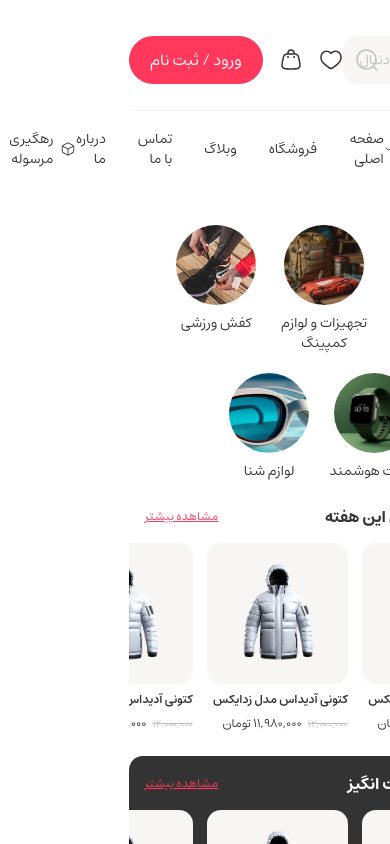
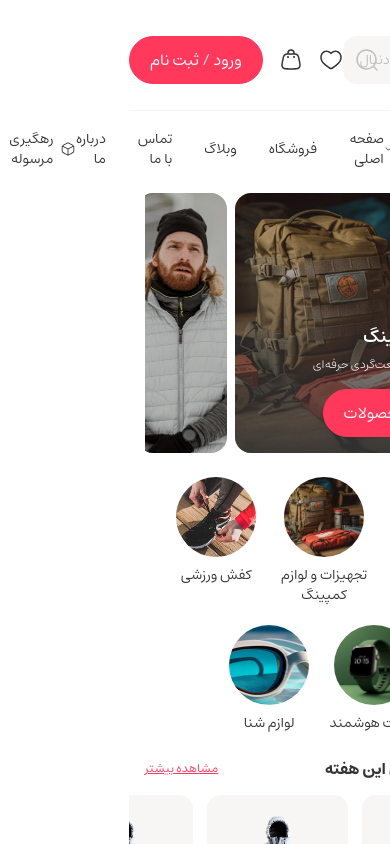
Before and after one commit to mohammadDV/chain-store-frontend, a Next.js app: page /brand in a window 390 px wide. Shown: the top 844 px of the page. Built offline with nearby package versions, Linux system fonts and the light colour scheme.

Commit message:
feat(brand): add BrandHeroGrid component for brand page
Introduce a new interactive hero grid component that displays featured brand categories with expandable details. The component includes responsive design, image handling, and interactive state management for a better user experience.

```diff
--- /dev/null
+++ b/app/(main)/_components/brandHeroGrid/BrandHeroGrid.tsx
@@ -0,0 +1,83 @@
+"use client";
+
+import Image, { type StaticImageData } from "next/image";
+import Link from "next/link";
+import { Button } from "@/ui/button";
+import * as React from "react";
+import { cn } from "@/lib/utils";
+
+type BrandHeroItem = {
+    id: number;
+    image: StaticImageData;
+    title: string;
+    description: string;
+    button: string;
+    href: string;
+};
+
+interface BrandHeroGridProps {
+    items: BrandHeroItem[];
+}
+
+export const BrandHeroGrid: React.FC<BrandHeroGridProps> = ({ items }) => {
+    const [activeIndex, setActiveIndex] = React.useState(0);
+
+    return (
+        <section className="container mx-auto relative w-full z-20 mt-6 lg:mt-8 h-[260px] lg:h-[460px] px-4 lg:px-0 overflow-hidden">
+            <div className={cn("flex h-full gap-2 lg:gap-3 overflow-x-auto md:overflow-visible snap-x snap-mandatory")}>
+                {items.slice(0, 4).map((item, idx) => {
+                    const isActive = idx === activeIndex;
+                    return (
+                        <article
+                            key={item.id}
+                            onClick={() => setActiveIndex(idx)}
+                            className={cn(
+                                "relative overflow-hidden rounded-2xl lg:rounded-3xl cursor-pointer transition-all duration-500 ease-in-out shrink-0 snap-start",
+                                isActive ? "md:flex-1 basis-3/4" : "md:basis-1/7 basis-1/4"
+                            )}
+                            aria-current={isActive}
+                        >
+                            <Image
+                                src={item.image}
+                                alt={item.title}
+                                quality={100}
+                                fill
+                                className={cn(
+                                    "object-cover object-center transition-transform duration-500",
+                                    isActive ? "scale-100" : "scale-[1.02]"
+                                )}
+                                priority={idx === 0}
+                            />
+                            <div
+                                className={cn(
+                                    "absolute inset-0",
+                                    isActive
+                                        ? "from-title/90 bg-linear-to-t lg:bg-linear-to-l lg:from-title/75"
+                                        : "bg-black/20"
+                                )}
+                            ></div>
+
+                            <div className="relative z-10 h-full">
+                                <div className={cn("container h-full mx-auto px-4 lg:px-8 flex items-end pb-4 lg:pb-8")}>
+                                    <div className={cn("text-white transition-opacity duration-500", isActive ? "opacity-100" : "opacity-0")}>
+                                        <h1 className="text-lg lg:text-4xl leading-8 lg:leading-14 font-semibold lg:font-bold mb-1 lg:mb-4">
+                                            {item.title}
+                                        </h1>
+                                        <p className="font-light text-xs lg:text-lg lg:mb-6 mb-4">
+                                            {item.description}
+                                        </p>
+                                        <Link href={item.href}>
+                                            <Button variant="secondary" size={"medium"}>
+                                                {item.button}
+                                            </Button>
+                                        </Link>
+                                    </div>
+                                </div>
+                            </div>
+                        </article>
+                    );
+                })}
+            </div>
+        </section>
+    );
+};
--- /dev/null
+++ b/app/(main)/_components/brandHeroGrid/index.ts
@@ -0,0 +1 @@
+export * from "./BrandHeroGrid";
--- a/app/(main)/brand/page.tsx
+++ b/app/(main)/brand/page.tsx
@@ -7,6 +7,7 @@
 import { Carousel } from "@/app/_components/carousel";
 import Image from "next/image";
 import ProductCard from "@/app/_components/cards/ProductCard";
+import { BrandHeroGrid } from "../_components/brandHeroGrid";
 
 const categories = [
     {
@@ -41,7 +42,43 @@
 
     return (
         <>
-            <div className="container mx-auto mt-14">
+            <BrandHeroGrid
+                items={[
+                    {
+                        id: 1,
+                        image: hiking,
+                        title: "تجهیزات کمپینگ",
+                        description: "چادر، کوله و ابزار طبیعت‌گردی حرفه‌ای",
+                        button: "مشاهده محصولات",
+                        href: "/",
+                    },
+                    {
+                        id: 2,
+                        image: jacket,
+                        title: "انواع کاپشن",
+                        description: "برای هوای سرد و کوهستان با کیفیت عالی",
+                        button: "مشاهده محصولات",
+                        href: "/",
+                    },
+                    {
+                        id: 3,
+                        image: sneakers,
+                        title: "کفش ورزشی",
+                        description: "برای دوییدن و تمرین روزانه راحت و سبک",
+                        button: "مشاهده محصولات",
+                        href: "/",
+                    },
+                    {
+                        id: 4,
+                        image: smartwatch,
+                        title: "ساعت هوشمند",
+                        description: "همراه شما در پایش فعالیت و سلامت",
+                        button: "مشاهده محصولات",
+                        href: "/",
+                    },
+                ]}
+            />
+            <div className="container mx-auto mt-6 lg:mt-14">
                 {isMobile
                     ? <Carousel
                         slides={categories?.map(cat => (
```
